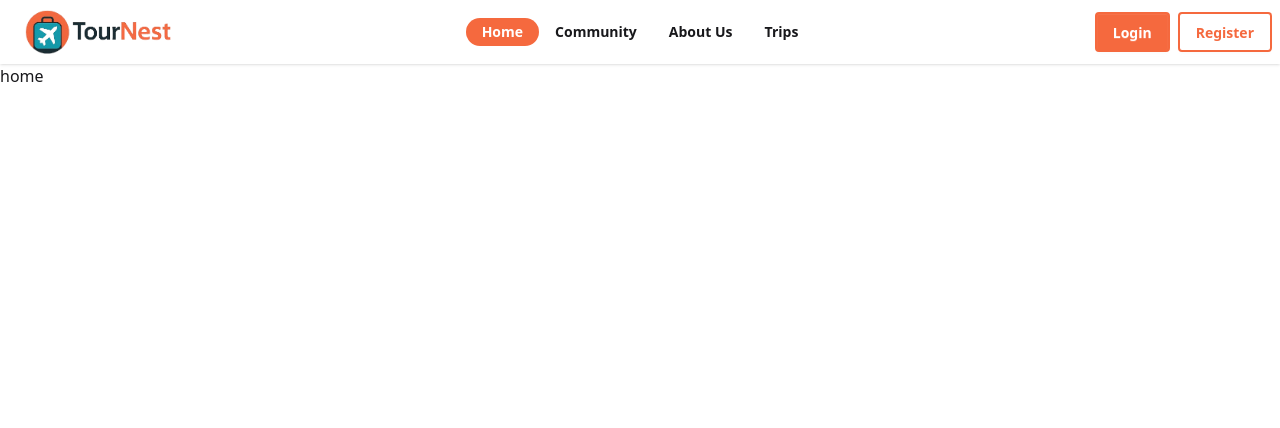
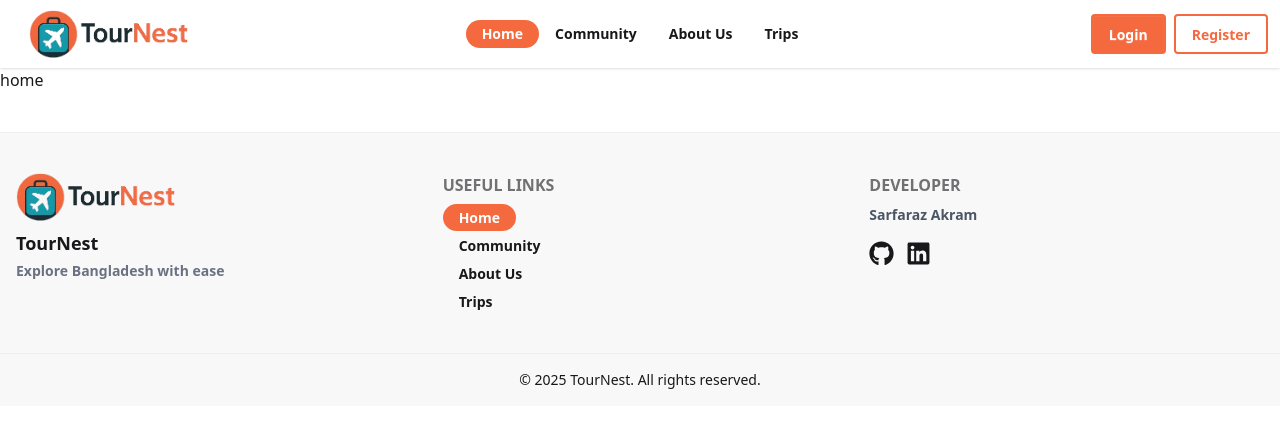
Before and after one commit to SarfarazAkram17/TourNest-Client, a React (Vite) app: page / in a window 1280 px wide. Shown: the top 428 px of the page. Built offline with nearby package versions, Linux system fonts and the light colour scheme.

Commit message:
make footer

```diff
--- a/src/Common/Footer.jsx
+++ b/src/Common/Footer.jsx
@@ -1,11 +1,74 @@
-import React from 'react';
+import { NavLink } from "react-router";
+import { FaGithub, FaLinkedin } from "react-icons/fa";
+import logo from "../assets/logo.png";
 
 const Footer = () => {
-    return (
-        <div>
+  const navLinks = (
+    <>
+      <li>
+        <NavLink className="px-4 py-1 font-semibold rounded-full text-sm hover:text-primary" to="/">
+          Home
+        </NavLink>
+      </li>
+      <li>
+        <NavLink className="px-4 py-1 font-semibold rounded-full text-sm hover:text-primary" to="/community">
+          Community
+        </NavLink>
+      </li>
+      <li>
+        <NavLink className="px-4 py-1 font-semibold rounded-full text-sm hover:text-primary" to="/aboutUs">
+          About Us
+        </NavLink>
+      </li>
+      <li>
+        <NavLink className="px-4 py-1 font-semibold rounded-full text-sm hover:text-primary" to="/trips">
+          Trips
+        </NavLink>
+      </li>
+    </>
+  );
 
+  return (
+    <footer className="bg-base-200 text-base-content mt-10 border-t border-base-300">
+      <div className="max-w-7xl mx-auto px-4 py-10 grid grid-cols-1 md:grid-cols-3 gap-8">
+        {/* Logo + Name */}
+        <div className="flex flex-col items-center md:items-start">
+          <img src={logo} alt="TourNest Logo" className="h-12 mb-2" />
+          <p className="font-bold text-lg">TourNest</p>
+          <p className="text-sm text-gray-500 mt-1 font-semibold">
+            Explore Bangladesh with ease
+          </p>
         </div>
-    );
+
+        {/* Navigation Links */}
+        <div className="text-center md:text-left">
+          <h3 className="footer-title font-bold">Useful Links</h3>
+          <ul className="mt-2 space-y-1">
+            {navLinks}
+          </ul>
+        </div>
+
+        {/* Social Media */}
+        <div className="text-center md:text-left">
+          <h3 className="footer-title font-bold">Developer</h3>
+          <p className="mt-2 text-sm text-gray-600 font-semibold">Sarfaraz Akram</p>
+          <div className="flex justify-center md:justify-start gap-3 mt-4">
+            <a href="https://github.com/yourusername" target="_blank" rel="noreferrer">
+              <FaGithub size={25} className="hover:text-primary" />
+            </a>
+            <a href="https://linkedin.com/in/yourusername" target="_blank" rel="noreferrer">
+              <FaLinkedin size={25} className="hover:text-primary" />
+            </a>
+          </div>
+        </div>
+      </div>
+
+      {/* Bottom bar */}
+      <div className="border-t border-base-300 text-sm text-center py-4">
+        © {new Date().getFullYear()} TourNest. All rights reserved.
+      </div>
+    </footer>
+  );
 };
 
 export default Footer;
--- a/src/Common/Navbar.jsx
+++ b/src/Common/Navbar.jsx
@@ -7,7 +7,7 @@ import { RiMenu2Line } from "react-icons/ri";
 const Navbar = () => {
   const [isOpen, setIsOpen] = useState(false);
 
-  const navItems = (
+  const navLinks = (
     <>
       <NavLink
         onClick={() => setIsOpen(false)}
@@ -41,7 +41,7 @@ const Navbar = () => {
   );
 
   return (
-    <div className="navbar bg-base-100 shadow-sm relative">
+    <div className="navbar bg-base-100 p-3 shadow-sm relative">
       <div className="navbar-start">
         <div className="md:hidden">
           <button onClick={() => setIsOpen(!isOpen)} className="btn btn-ghost">
@@ -50,12 +50,12 @@ const Navbar = () => {
         </div>
 
         <Link to="/" className="btn btn-ghost text-xl">
-          <img src={logo} alt="TourNest Logo" className="h-11 w-auto" />
+          <img src={logo} alt="TourNest Logo" className="h-12 w-auto" />
         </Link>
       </div>
 
       <div className="navbar-center hidden md:flex">
-        <ul className="menu menu-horizontal px-1">{navItems}</ul>
+        <ul className="menu menu-horizontal px-1">{navLinks}</ul>
       </div>
 
       <div className="navbar-end">
@@ -75,7 +75,7 @@ const Navbar = () => {
       {isOpen && (
         <div className="absolute top-full w-40 -mt-2 left-4 z-10 md:hidden bg-base-100 rounded-box p-2 place-items-center shadow">
           <ul className="menu space-y-2 text-center">
-            {navItems}
+            {navLinks}
             <Link to="/register" onClick={() => setIsOpen(false)}>
               <button className="btn bg-transparent w-full text-primary border-2 border-primary hover:bg-primary hover:text-white">
                 Register
--- a/src/Router/Router.jsx
+++ b/src/Router/Router.jsx
@@ -1,6 +1,7 @@
 import { createBrowserRouter } from "react-router";
 import RootLayout from "../Layouts/RootLayout";
 import Home from "../Pages/Home/Home";
+import Navbar from "../Common/Navbar";
 
 const router = createBrowserRouter([
 {
```
